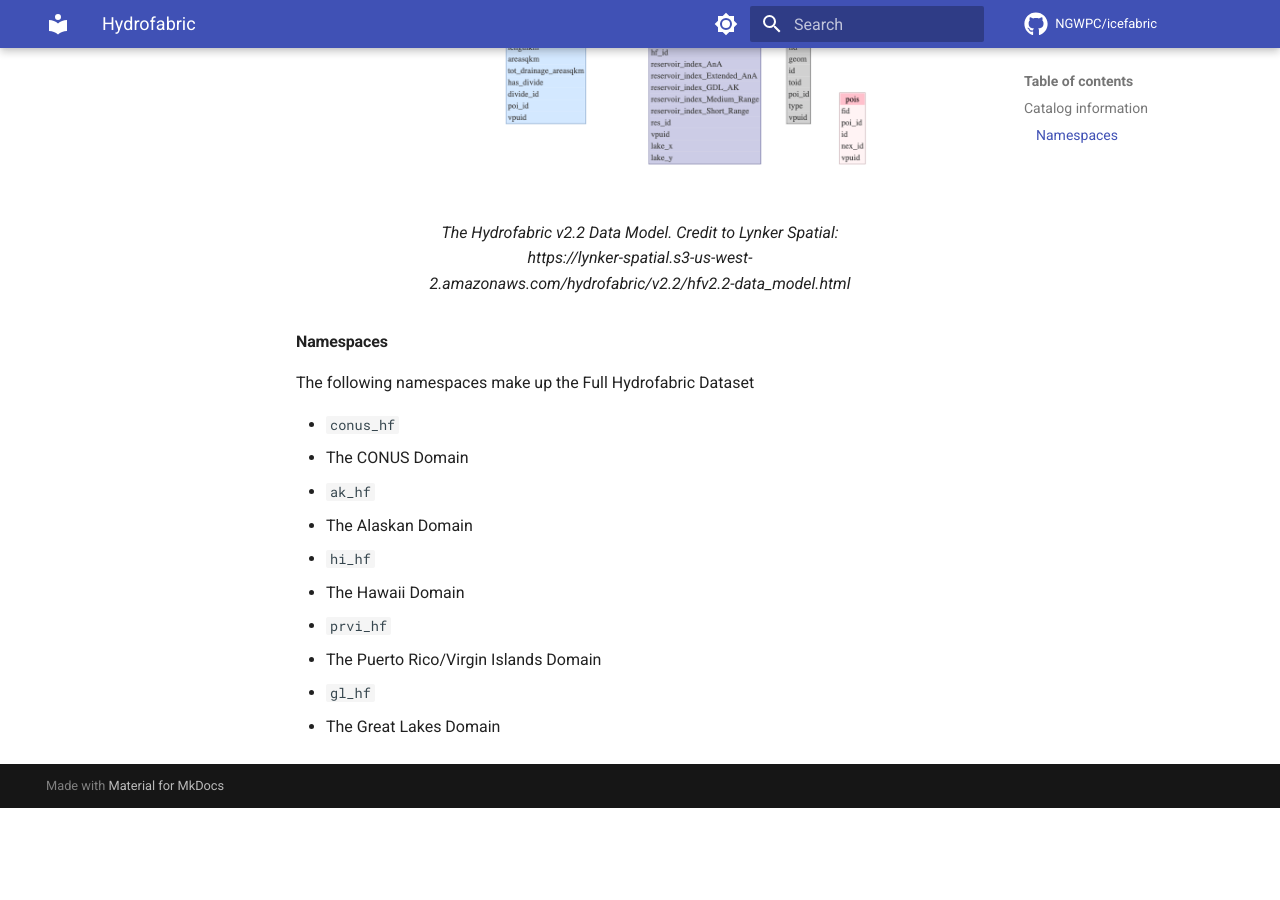
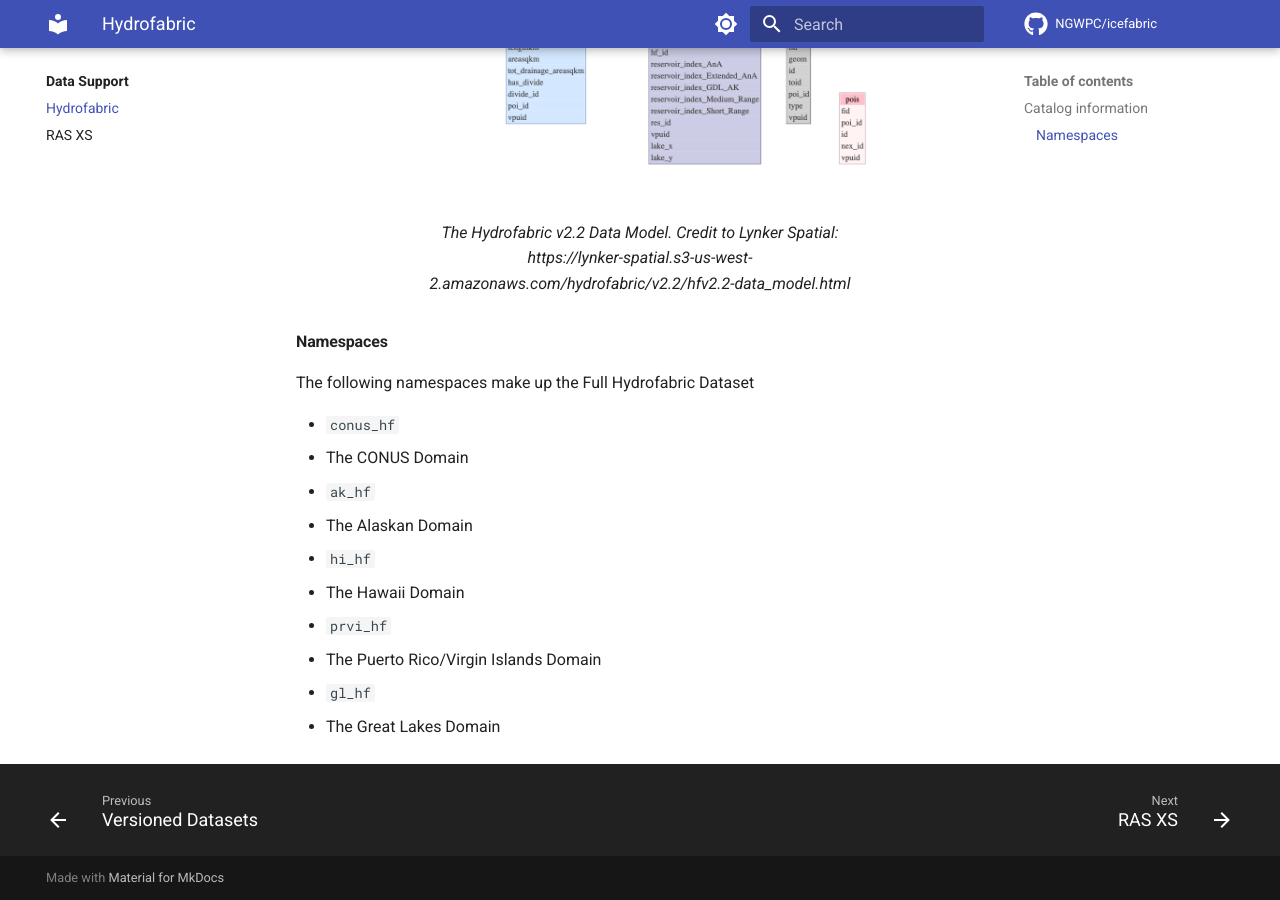
Before and after one commit to NGWPC/icefabric-archive, an MkDocs documentation site: the page built from docs/datasets/hydrofabric.md, in a window 1280 px wide and 900 px high, scrolled down 786 px. Built offline with MkDocs 1.6.1 and Material for MkDocs 9.7.7, drawn with Linux system fonts in a browser that asks for light colours; comment, search, counter and statistics services are not loaded; before the commit the page ends 1594 px from its top, so only the background shows below that.

Commit message:
fix: pushing updated mkdocs

```diff
--- a/mkdocs.yml
+++ b/mkdocs.yml
@@ -63,6 +63,7 @@ nav:
     - Terraform S3 Glue Endpoint: user_guide/terraform.md
   - Data Support:
     - datasets/index.md
+    - Hydrofabric: datasets/hydrofabric.md
     - RAS XS: datasets/ras_xs.md
   - Module Support:
     - modules/index.md
```
